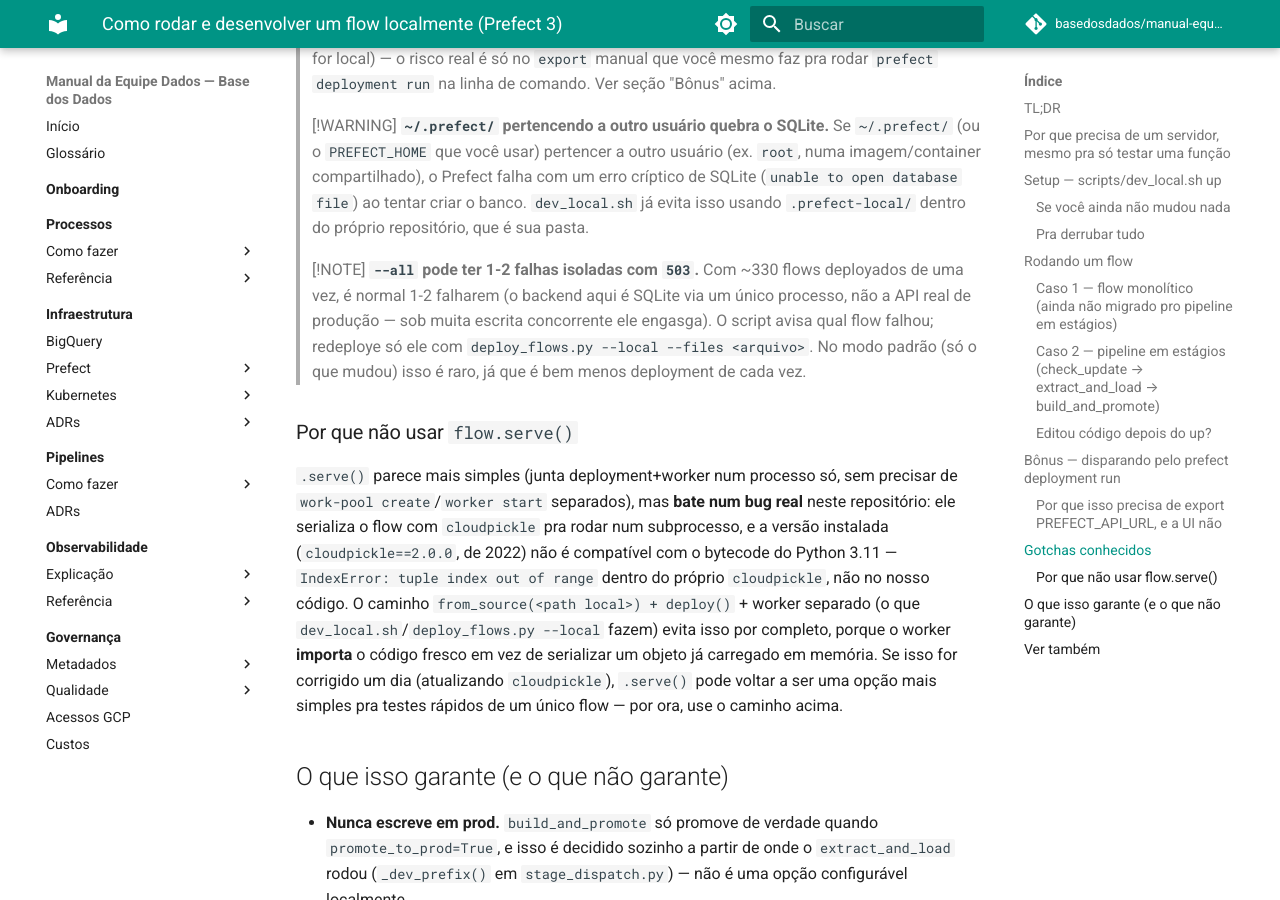
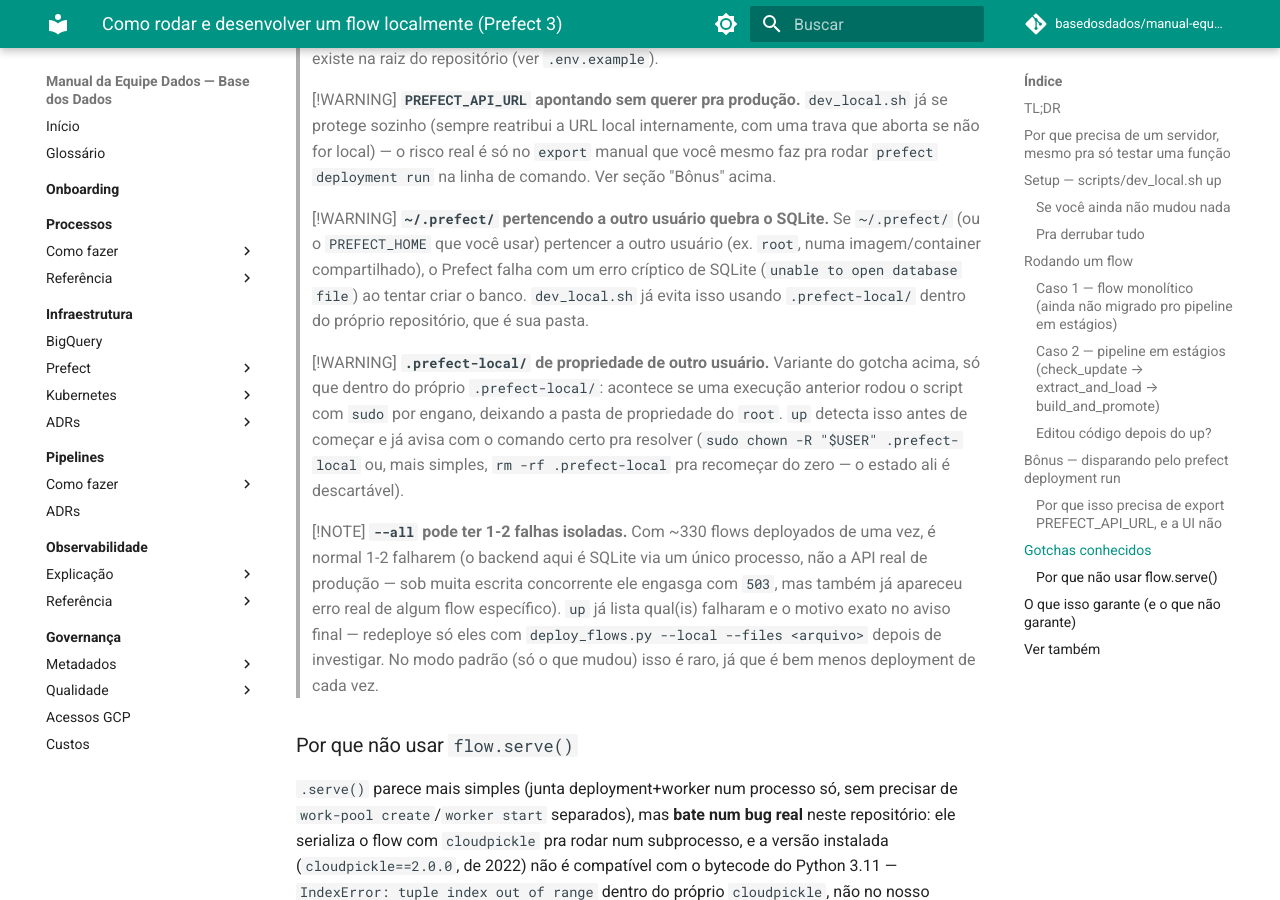
Before and after one commit to basedosdados/manual-equipe-dados, an MkDocs documentation site: the page built from docs/pipelines/como-fazer/rodar-flow-localmente.md, in a window 1280 px wide and 900 px high, scrolled down 5017 px. Built offline with MkDocs 1.6.1 and Material for MkDocs 9.7.7, drawn with Linux system fonts in a browser that asks for light colours; comment, search, counter and statistics services are not loaded; some of the changed text lies outside the part shown.

Commit message:
docs: reflete que dev_local.sh agora detecta permissão e lista falhas de deploy

````diff
--- a/docs/pipelines/como-fazer/rodar-flow-localmente.md
+++ b/docs/pipelines/como-fazer/rodar-flow-localmente.md
@@ -56,6 +56,12 @@
 ```sh
 scripts/dev_local.sh up
 ```
+
+> [!NOTE]
+> **`scripts/dev_local.sh: comando não encontrado` ou `Permission
+> denied`?** Rode `chmod +x scripts/dev_local.sh` uma vez, ou use `bash
+> scripts/dev_local.sh up` direto — funciona independente do bit de
+> execução.
 
 Isso faz, nessa ordem:
 
@@ -253,13 +259,24 @@
 > ao tentar criar o banco. `dev_local.sh` já evita isso usando
 > `.prefect-local/` dentro do próprio repositório, que é sua pasta.
 
+> [!WARNING]
+> **`.prefect-local/` de propriedade de outro usuário.** Variante do
+> gotcha acima, só que dentro do próprio `.prefect-local/`: acontece se
+> uma execução anterior rodou o script com `sudo` por engano, deixando a
+> pasta de propriedade do `root`. `up` detecta isso antes de começar e já
+> avisa com o comando certo pra resolver (`sudo chown -R "$USER"
+> .prefect-local` ou, mais simples, `rm -rf .prefect-local` pra
+> recomeçar do zero — o estado ali é descartável).
+
 > [!NOTE]
-> **`--all` pode ter 1-2 falhas isoladas com `503`.** Com ~330 flows
-> deployados de uma vez, é normal 1-2 falharem (o backend aqui é SQLite
-> via um único processo, não a API real de produção — sob muita escrita
-> concorrente ele engasga). O script avisa qual flow falhou; redeploye só
-> ele com `deploy_flows.py --local --files <arquivo>`. No modo padrão (só
-> o que mudou) isso é raro, já que é bem menos deployment de cada vez.
+> **`--all` pode ter 1-2 falhas isoladas.** Com ~330 flows deployados de
+> uma vez, é normal 1-2 falharem (o backend aqui é SQLite via um único
+> processo, não a API real de produção — sob muita escrita concorrente
+> ele engasga com `503`, mas também já apareceu erro real de algum flow
+> específico). `up` já lista qual(is) falharam e o motivo exato no aviso
+> final — redeploye só eles com `deploy_flows.py --local --files
+> <arquivo>` depois de investigar. No modo padrão (só o que mudou) isso é
+> raro, já que é bem menos deployment de cada vez.
 
 ### Por que não usar `flow.serve()`
 
````
